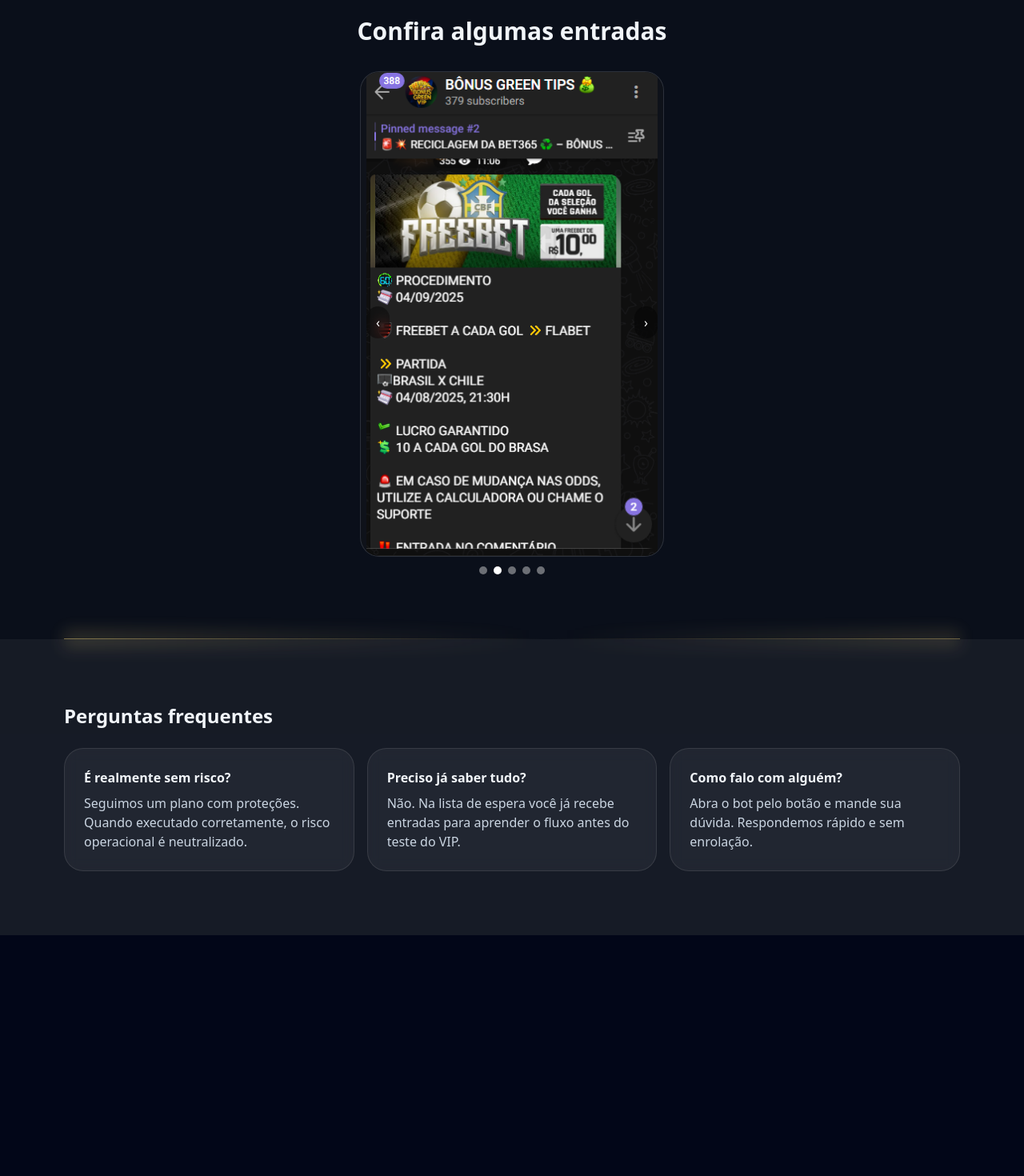
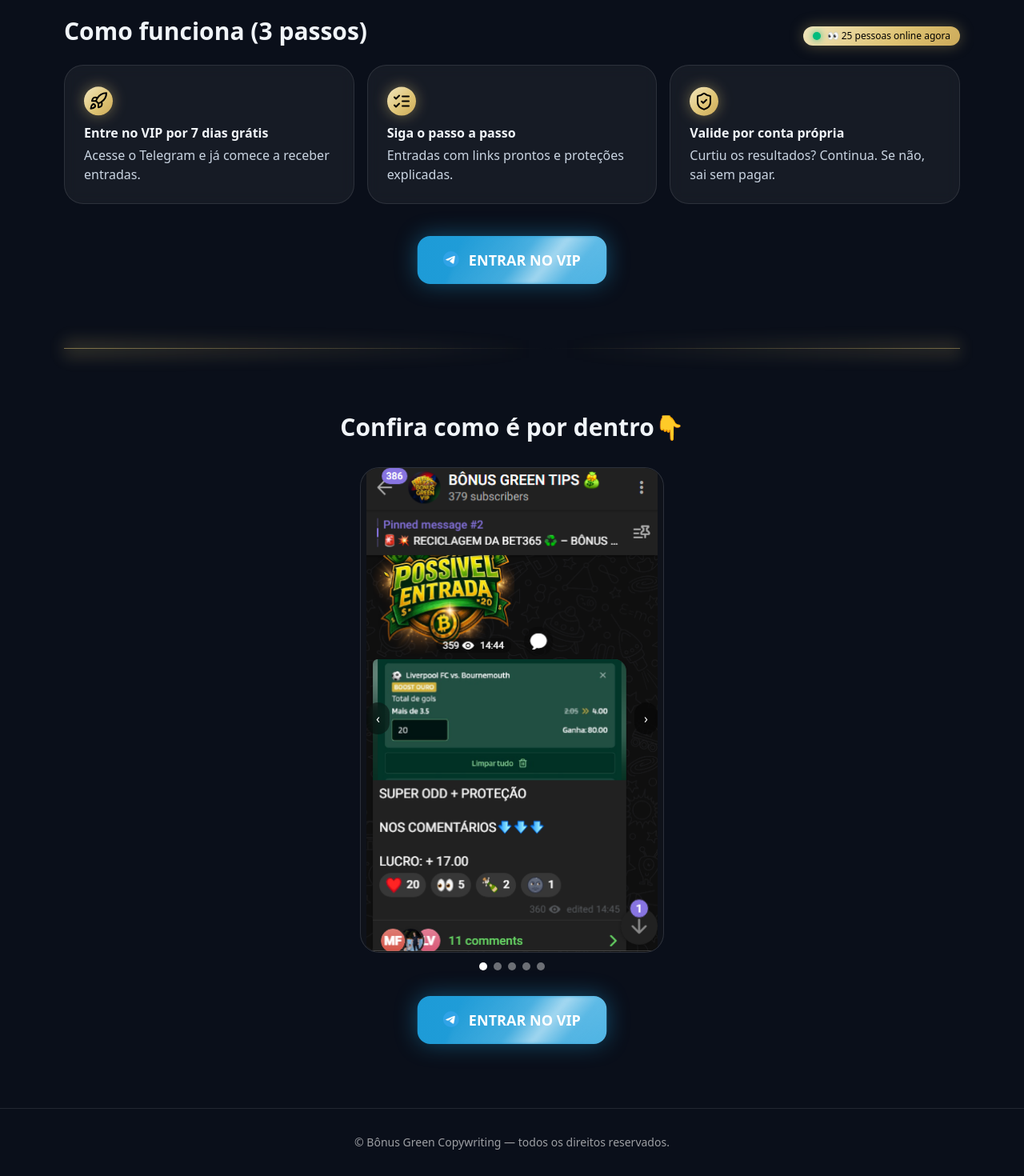
Before and after one commit to Marcosleal555556/landingpage, a Next.js app: page / in a window 1280 px wide. Shown: the part 796-2266 px from the top of the page at 80% size. Before the commit the page ends 1965 px from the top, so only its background shows below. Built offline with nearby package versions, Linux system fonts and the light colour scheme; no server answers.

Commit message:
feat: reordena seções (Como funciona no meio, depoimentos no final) + footer de direitos

```diff
--- a/app/page.tsx
+++ b/app/page.tsx
@@ -3,6 +3,8 @@
 import CTA from "@/components/CTA";
 import Image from "next/image";
 import { useEffect, useRef, useState } from "react";
+import { motion } from "framer-motion";
+import { Rocket, ListChecks, ShieldCheck } from "lucide-react";
 
 const TELEGRAM_URL =
   process.env.NEXT_PUBLIC_TELEGRAM_URL || "https://t.me/bonusgreenvip_bot";
@@ -19,7 +21,7 @@ const ENTRADAS = [
 export default function Page() {
   return (
     <main className="relative min-h-screen bg-[color:var(--brand-bg)] text-slate-100 overflow-hidden">
-      {/* BG (grid + vignette). Deixei sem a aurora, como combinamos */}
+      {/* BG (grid + vignette) */}
       <div className="bg-grid" aria-hidden="true" />
       <div className="bg-vignette" aria-hidden="true" />
 
@@ -82,16 +84,56 @@ export default function Page() {
         <div className="divider-glow animated" />
       </div>
 
-      {/* RESULTADOS -> Texto + Carrossel retrato */}
-      <section id="resultados" className="relative z-10 py-14 sm:py-20">
+      {/* COMO FUNCIONA (meio da página) */}
+      <section id="como-funciona" className="relative z-10 py-14 sm:py-20">
         <div className="mx-auto max-w-6xl px-4">
-          <h2 className="text-center text-2xl sm:text-3xl font-semibold">
-            Confira algumas entradas
-          </h2>
+          <div className="flex flex-col items-center sm:flex-row sm:items-end sm:justify-between gap-3">
+            <h2 className="text-center sm:text-left text-2xl sm:text-3xl font-semibold">
+              Como funciona (3 passos)
+            </h2>
+            {/* contador ao vivo */}
+            <LiveCounter />
+          </div>
 
-          {/* container tipo “largura de celular” (um pouco menor) */}
-          <div className="mt-8 mx-auto w-full max-w-[320px] sm:max-w-[380px]">
-            <Carousel images={ENTRADAS} interval={3500} />
+          {/* 3 passos com ícones animados */}
+          <div className="mt-6 grid gap-4 sm:grid-cols-3">
+            <StepCard
+              icon={<Rocket className="h-6 w-6 text-black" />}
+              title="Entre no VIP por 7 dias grátis"
+              desc="Acesse o Telegram e já comece a receber entradas."
+              delay={0}
+            />
+            <StepCard
+              icon={<ListChecks className="h-6 w-6 text-black" />}
+              title="Siga o passo a passo"
+              desc="Entradas com links prontos e proteções explicadas."
+              delay={0.08}
+            />
+            <StepCard
+              icon={<ShieldCheck className="h-6 w-6 text-black" />}
+              title="Valide por conta própria"
+              desc="Curtiu os resultados? Continua. Se não, sai sem pagar."
+              delay={0.16}
+            />
+          </div>
+
+          {/* CTA final da seção */}
+          <div className="mt-10 flex justify-center">
+            <CTA
+              href={TELEGRAM_URL}
+              label="como-funciona-cta"
+              className="cta-telegram cta-pulse inline-flex items-center gap-3 rounded-2xl px-8 py-4 text-base sm:text-lg font-extrabold text-white"
+            >
+              <Image
+                src="/telegram-blue.webp"
+                alt="Telegram"
+                width={20}
+                height={20}
+                priority
+                className="shrink-0 rounded-full -translate-y-[1px]"
+              />
+              ENTRAR NO VIP
+            </CTA>
           </div>
         </div>
       </section>
@@ -101,41 +143,54 @@ export default function Page() {
         <div className="divider-glow animated" />
       </div>
 
-      {/* FAQ */}
-      <section id="faq" className="relative z-10 bg-white/5 py-14 sm:py-20">
+      {/* DEPOIMENTOS/Evidências no FINAL: carrossel */}
+      <section id="resultados" className="relative z-10 py-14 sm:py-20">
         <div className="mx-auto max-w-6xl px-4">
-          <h2 className="text-2xl font-semibold text-center sm:text-left">
-            Perguntas frequentes
+          <h2 className="text-center text-2xl sm:text-3xl font-semibold">
+            Confira como é por dentro👇
           </h2>
-          <div className="mt-6 grid gap-4 sm:grid-cols-3">
-            <div className="rounded-3xl border border-white/10 bg-white/5 backdrop-blur p-6">
-              <div className="font-semibold">É realmente sem risco?</div>
-              <p className="mt-2 text-slate-300">
-                Seguimos um plano com proteções. Quando executado corretamente, o risco operacional é neutralizado.
-              </p>
-            </div>
-            <div className="rounded-3xl border border-white/10 bg-white/5 backdrop-blur p-6">
-              <div className="font-semibold">Preciso já saber tudo?</div>
-              <p className="mt-2 text-slate-300">
-                Não. Na lista de espera você já recebe entradas para aprender o fluxo antes do teste do VIP.
-              </p>
-            </div>
-            <div className="rounded-3xl border border-white/10 bg-white/5 backdrop-blur p-6">
-              <div className="font-semibold">Como falo com alguém?</div>
-              <p className="mt-2 text-slate-300">
-                Abra o bot pelo botão e mande sua dúvida. Respondemos rápido e sem enrolação.
-              </p>
-            </div>
+
+        {/* container tipo “largura de celular” (um pouco menor) */}
+          <div className="mt-8 mx-auto w-full max-w-[320px] sm:max-w-[380px]">
+            <Carousel images={ENTRADAS} interval={6000} />
+          </div>
+
+          {/* CTA abaixo do carrossel */}
+          <div className="mt-8 flex justify-center">
+            <CTA
+              href={TELEGRAM_URL}
+              label="carousel-cta"
+              className="cta-telegram cta-pulse inline-flex items-center gap-3 rounded-2xl px-8 py-4 text-base sm:text-lg font-extrabold text-white"
+            >
+              <Image
+                src="/telegram-blue.webp"
+                alt="Telegram"
+                width={20}
+                height={20}
+                priority
+                className="shrink-0 rounded-full -translate-y-[1px]"
+              />
+              ENTRAR NO VIP
+            </CTA>
           </div>
         </div>
       </section>
+
+      {/* FOOTER */}
+      <footer className="relative z-10 border-t border-white/10 py-8">
+        <div className="mx-auto max-w-6xl px-4 text-center text-xs sm:text-sm text-white/60">
+          © Bônus Green Copywriting — todos os direitos reservados.
+        </div>
+      </footer>
     </main>
   );
 }
 
-/* ================
-   Carrossel retrato
-   ================ */
+/* ===================
+   Componentes auxiliares
+   =================== */
+
+/** Carrossel retrato (auto + swipe) */
 function Carousel({
   images,
   interval = 3500,
@@ -227,3 +282,71 @@ function Carousel({
     </div>
   );
 }
+
+/** Card de passo (com ícone animado) */
+function StepCard({
+  icon,
+  title,
+  desc,
+  delay = 0,
+}: {
+  icon: React.ReactNode;
+  title: string;
+  desc: string;
+  delay?: number;
+}) {
+  return (
+    <div className="rounded-3xl border border-white/10 bg-white/5 backdrop-blur p-6">
+      {/* selo numerado/ícone com animação suave */}
+      <motion.div
+        initial={{ y: 0 }}
+        animate={{ y: [-3, 3, -3] }}
+        transition={{ duration: 3.6, repeat: Infinity, ease: "easeInOut", delay }}
+        className="mb-3 inline-flex h-9 w-9 items-center justify-center rounded-full"
+        style={{
+          background:
+            "linear-gradient(135deg, rgba(241,230,190,1) 0%, rgba(222,195,115,1) 60%, rgba(204,170,90,1) 100%)",
+          boxShadow: "0 0 18px rgba(222,195,115,.45)",
+        }}
+      >
+        {icon}
+      </motion.div>
+      <div className="font-semibold">{title}</div>
+      <p className="mt-1 text-slate-300">{desc}</p>
+    </div>
+  );
+}
+
+/** Contador de pessoas online (simulação leve) */
+function LiveCounter() {
+  const [n, setN] = useState(() => {
+    const base = 22 + Math.round(Math.random() * 12); // 22–34
+    return base;
+  });
+
+  useEffect(() => {
+    const id = setInterval(() => {
+      setN((v) => {
+        const delta = Math.round((Math.random() - 0.5) * 4); // -2..+2
+        const next = Math.max(14, Math.min(58, v + delta)); // clamp 14–58
+        return next;
+      });
+    }, 5000 + Math.round(Math.random() * 3000)); // 5–8s
+    return () => clearInterval(id);
+  }, []);
+
+  return (
+    <div
+      className="inline-flex items-center gap-2 rounded-full px-3 py-1 text-xs font-medium text-black"
+      style={{
+        background:
+          "linear-gradient(135deg, rgba(241,230,190,1) 0%, rgba(222,195,115,1) 60%, rgba(204,170,90,1) 100%)",
+        boxShadow: "0 0 18px rgba(222,195,115,.35)",
+      }}
+      aria-live="polite"
+    >
+      <span className="inline-block h-2.5 w-2.5 rounded-full bg-emerald-500 shadow-[0_0_8px_rgba(16,185,129,.9)]" />
+      <span>👀 {n} pessoas online agora</span>
+    </div>
+  );
+}
```
